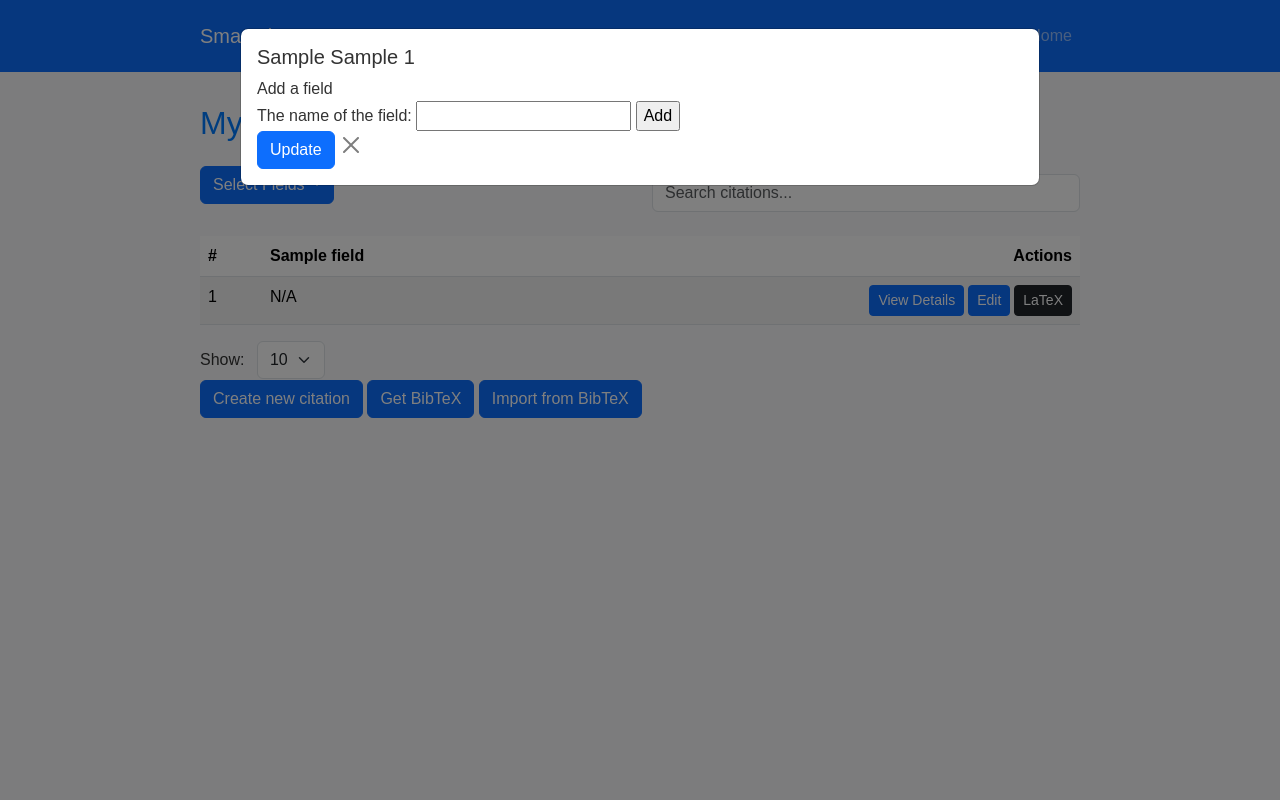
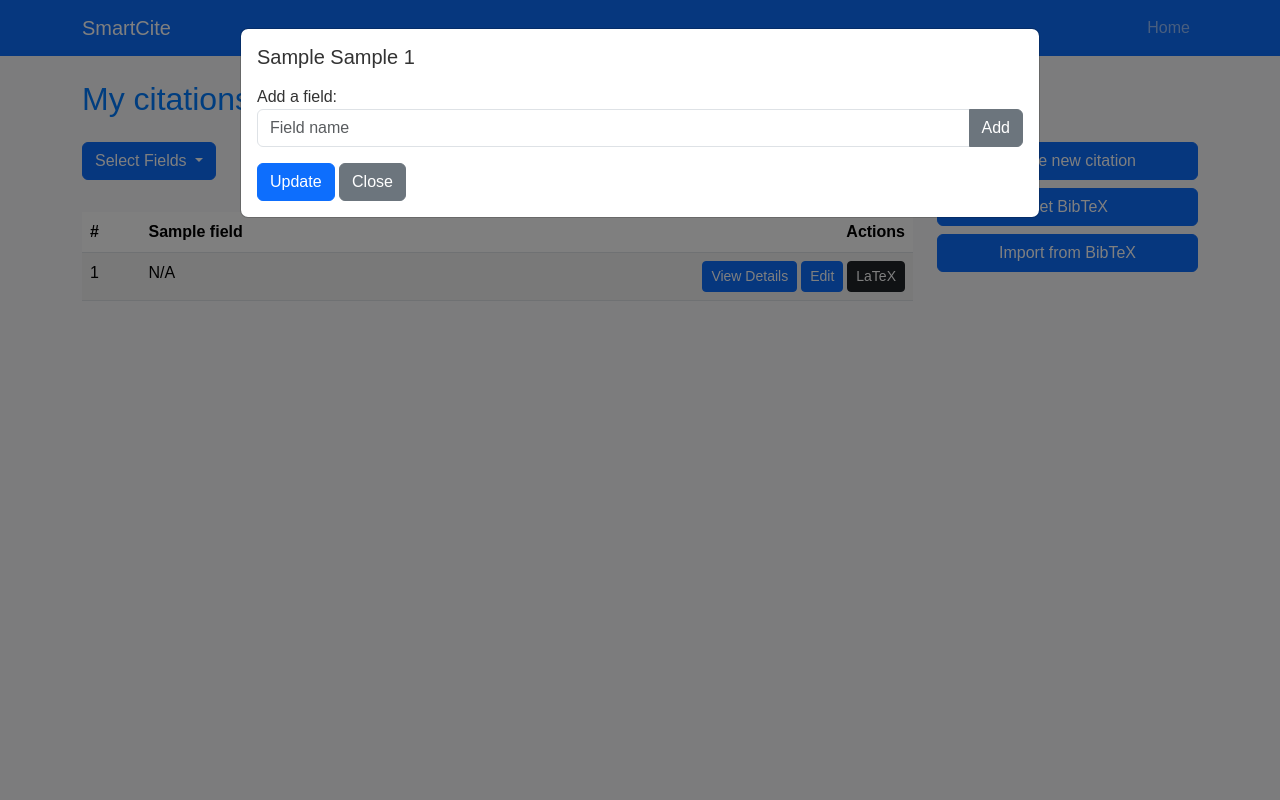
Before and after one commit to tkontt/SmartCite, a Flask app: template src/templates/index.html in a window 1280 px wide, after a click on "Edit". Run offline with Flask 3, Linux system fonts and the light colour scheme; the template is opened without the code that fills it: most values are stand-ins (such as "Sample title", 1, 10 or a date in 2020).

Commit message:
Muuta UI layouttia paremmaksi
 - Napit pysyy oikeassa reunassa kun scrollaa sivua.
 - Add ja remove napeille sama tyyli kuin muilla napeilla.
 - JSON parsing bugin korjaus.

```diff
--- a/src/templates/_citations_table.html
+++ b/src/templates/_citations_table.html
@@ -39,7 +39,8 @@
                         data-bs-toggle="modal"
                         data-bs-target="#edit_citation_modal"
                         name="edit"
-                        onclick='formFieldData(`{{ citation.fields | tojson }}`, `{{ citation.citation_type }}`, `{{ citation.id }}`, `{{ citation.citation_key }}`)'
+                        data-citation='{{ citation.fields | tojson | safe }}'
+                        onclick='formFieldData(this.dataset.citation, `{{ citation.citation_type }}`, `{{ citation.id }}`, `{{ citation.citation_key }}`)'
                         value="Edit">
                         <button class="btn btn-dark btn-sm" title="Copy citation to clipboard" onclick="copyToClipboard('\\cite&#123;{{ citation.citation_key }}&#125;')">LaTeX</button>
                     </div>
@@ -49,16 +50,4 @@
         {% endfor %}
     </tbody>
 </table>
-<div class="row align-items-center mt-3">
-    <div class="col-md-6 col-12">
-        <!-- Pagination options -->
-        <label for="results-per-page" class="form-label me-2">Show:</label>
-        <select id="results-per-page" class="form-select d-inline-block w-auto" onchange="updateResultsPerPage()">
-            <option value="10" selected>10</option>
-            <option value="20">20</option>
-            <option value="50">50</option>
-            <option value="all">All</option>
-        </select>
-    </div>
-</div>
 {% endif %}
--- a/src/templates/citation_modal.html
+++ b/src/templates/citation_modal.html
@@ -5,7 +5,7 @@
           <h2 class="mb-4 row align-items-start">Citation Details</h2>
             <div class="card">
                 <div class="card-header text-start">
-                    <h5><strong>{{ citation.citation_key }}</strong> ({{ citation.citation_type }}) {{ citation.id }}</h5>
+                    <h5><strong>{{ citation.citation_key }}</strong> ({{ citation.citation_type }})</h5>
                 </div>
                 <div class="card-body text-start">
                     <dl class="row align-items-start">
@@ -31,7 +31,8 @@
                     data-bs-toggle="modal"
                     data-bs-target="#edit_citation_modal"
                     name="edit"
-                    onclick='formFieldData(`{{ citation.fields | tojson }}`, `{{ citation.citation_type }}`, `{{ citation.id }}`, `{{ citation.citation_key }}`)'
+                    data-citation='{{ citation.fields | tojson | safe }}'
+                    onclick='formFieldData(this.dataset.citation, `{{ citation.citation_type }}`, `{{ citation.id }}`, `{{ citation.citation_key }}`)'
                     value="Edit">
 
                     <form action="/delete_citation/{{ citation.id }}" method="POST" style="display:inline-block;">
--- a/src/templates/edit_citation.html
+++ b/src/templates/edit_citation.html
@@ -16,16 +16,17 @@
               <div id="optional-fields-edit"></div>
             </div>
 
-            <div>
-              Add a field <br>
-              <label for="add-field-edit">The name of the field:</label>
-              <input type="text" name="add-field-edit" id="add-field-edit">
-              <input type="button" value="Add" name="add-field-edit-btn" onclick="addNewField()">
+            <div class="mt-3">
+              <label for="add-field-edit">Add a field:</label>
+              <div class="input-group">
+                <input type="text" class="form-control" name="add-field-edit" id="add-field-edit" placeholder="Field name">
+                <button type="button" class="btn btn-secondary" name="add-field-edit-btn"  onclick="addNewField()">Add</button>
+              </div>
             </div>
 
             <input type="hidden" id="get-fields-edit" name="get-fields-edit" value="">
-            <button type="submit" class="btn btn-primary" name="update">Update</button>
-            <input type="button" class="btn-close" data-bs-dismiss="modal" aria-label="Close" name="exit-edit">
+            <button type="submit" class="btn btn-primary mt-3" name="update">Update</button>
+            <button type="button" class="btn btn-secondary mt-3" data-bs-dismiss="modal" aria-label="Close" name="exit-edit">Close</button>
           </form>
         </div>
       </div>
--- a/src/templates/import_bibtex.html
+++ b/src/templates/import_bibtex.html
@@ -6,7 +6,6 @@
                 <button type="button" class="btn-close" data-bs-dismiss="modal" aria-label="Close"></button>
             </div>
             <div class="modal-body">
-                <div class="container">
                 <div class="file-drop-area border p-3">
                     <form action="/upload" method="post" enctype="multipart/form-data">
                         <input class="file-input" type="file" accept=".bib" name="file" style="display:none;">
@@ -15,7 +14,6 @@
                         <br>
                         <input type="submit" value="Upload" class="btn btn-success mt-2">
                     </form>
-                    </div>
                 </div>
 
                 <!-- jQuery -->
--- a/src/templates/index.html
+++ b/src/templates/index.html
@@ -7,15 +7,28 @@ Citation App
 {% block body %}
 <h2 class="mb-4">My citations</h2>
 
+<div class="row">
+    <div class="col-md-9">
         <div class="row align-items-center mb-3">
             <!-- Dropdown for selecting fields -->
-    <div class="col-md-6 col-12 mb-2 mb-md-0">
+            <div class="col-md-4 col-12 mb-2 mb-md-0">
                 {% include "_table_header_filter.html" %}
             </div>
 
             <!-- Search Bar -->
-    <div class="col-md-6 col-12">
+            <div class="col-md-4 col-12 mb-2 mb-md-0">
                 {% include "_search_bar.html" %}
+            </div>
+
+            <!-- Show selector -->
+            <div class="col-md-4 col-12 mb-2 mb-md-0 text-end">
+                <label for="results-per-page" class="form-label me-2">Show:</label>
+                <select id="results-per-page" class="form-select d-inline-block w-auto" onchange="updateResultsPerPage()">
+                    <option value="10" selected>10</option>
+                    <option value="20">20</option>
+                    <option value="50">50</option>
+                    <option value="all">All</option>
+                </select>
             </div>
         </div>
 
@@ -27,18 +40,20 @@ Citation App
         {% else %}
             <p class="alert alert-warning">No citations found. Use the "Create New Citation" button to add your first citation.</p>
         {% endif %}
+    </div>
 
-<input type="button" class="btn btn-primary" data-bs-toggle="modal" data-bs-target="#new_citation_modal" id="create_citation_button"
+    <div class="col-md-3">
+        <div class="sticky-top">
+            <input type="button" class="btn btn-primary w-100 mb-2" data-bs-toggle="modal" data-bs-target="#new_citation_modal" id="create_citation_button"
                    onclick='formForNewCitation(document.getElementById("citation-type"))' value="Create new citation">
+            <button type="button" class="btn btn-primary w-100 mb-2" data-bs-toggle="modal" data-bs-target="#bibtex_modal" id="bibtex_button" name="get_bibtex">Get BibTeX</button>
+            <button type="button" class="btn btn-primary w-100" data-bs-toggle="modal" data-bs-target="#bibtex_importing_modal" id="import_bibtex_button" name="import_bibtex">Import from BibTeX</button>
+        </div>
+    </div>
+</div>
 
 {% include "new_citation.html" %}
-
-<button type="button" class="btn btn-primary" data-bs-toggle="modal" data-bs-target="#bibtex_modal" id="bibtex_button" name="get_bibtex">Get BibTeX</button>
-
 {% include "bibtex_citations.html" %}
-
-<button type="button" class="btn btn-primary" data-bs-toggle="modal" data-bs-target="#bibtex_importing_modal" id="import_bibtex_button" name="import_bibtex">Import from BibTeX</button>
-
 {% include "import_bibtex.html" %}
 
 {% endblock %}
--- a/src/templates/new_citation.html
+++ b/src/templates/new_citation.html
@@ -17,16 +17,17 @@
             <div id="optional-fields-new"></div>
           </div>
 
-          <div>
-            Add a field <br>
-            <label for="add-field-new">The name of the field:</label>
-            <input type="text" name="add-field-new" id="add-field-new">
-            <input type="button" value="Add" name="add-field-new-btn" onclick="addNewField()">
+          <div class="mt-3">
+            <label for="add-field-new">Add a field:</label>
+            <div class="input-group">
+              <input type="text" class="form-control" name="add-field-new" id="add-field-new" placeholder="Field name">
+              <button type="button" class="btn btn-secondary" name="add-field-new-btn" onclick="addNewField()">Add</button>
+            </div>
           </div>
 
           <input type="hidden" id="get-fields-new" name="get-fields-new" value="">
 
-          <button type="submit" class="btn btn-primary" name="create">Create</button>
+          <button type="submit" class="btn btn-primary mt-3" name="create">Create</button>
         </form>
       </div>
     </div>
--- a/static/css/style.css
+++ b/static/css/style.css
@@ -1,4 +1,4 @@
- /* Container for the logo */
+/* Container for the logo */
  .logo {
     background-image: url("{{ url_for('static', filename='logo.svg') }}");
     background-size: contain;
@@ -8,11 +8,6 @@
     margin: 20px auto; /* Center the logo */
 }
 
-/* Global styles */
-.container {
-    max-width: 70%;
-    padding: 0.5rem;
-}
 body {
     font-family: Arial, sans-serif;
     background-color: #f8f9fa;
@@ -62,3 +57,9 @@ th {
     overflow-y: scroll;
     white-space: pre-wrap;
 }
+
+.sticky-top {
+    position: sticky;
+    top: 20px;
+    z-index: 1000;
+}
--- a/static/js/form.js
+++ b/static/js/form.js
@@ -24,6 +24,7 @@ let getFields;
 let addField;
 
 function formFieldData(fields, citationType, citationId, citationKey) {
+    console.log(fields);
     const fieldData = JSON.parse(fields);
     CURRENTFIELDS = Object.keys(fieldData);
 
@@ -128,9 +129,11 @@ function fetchUrlMetadata() {
 
 
 function createRemoveButton(fieldName) {
-    let removeButton = document.createElement("input");
+    let removeButton = document.createElement("button");
     removeButton.setAttribute("type", "button");
+    removeButton.setAttribute("class", "btn btn-danger btn-sm ms-2");
     removeButton.setAttribute("value", "remove");
+    removeButton.innerText = "Remove";
 
     removeButton.addEventListener("click", function () {
         removeButton.parentNode.remove();
```
Also changed, not shown: src/entities/citation.py (+1 -8 lines), src/templates/citation.html (deleted, +0 -42 lines), 1 other file. Lines whose indentation alone changed are shown as unchanged.
